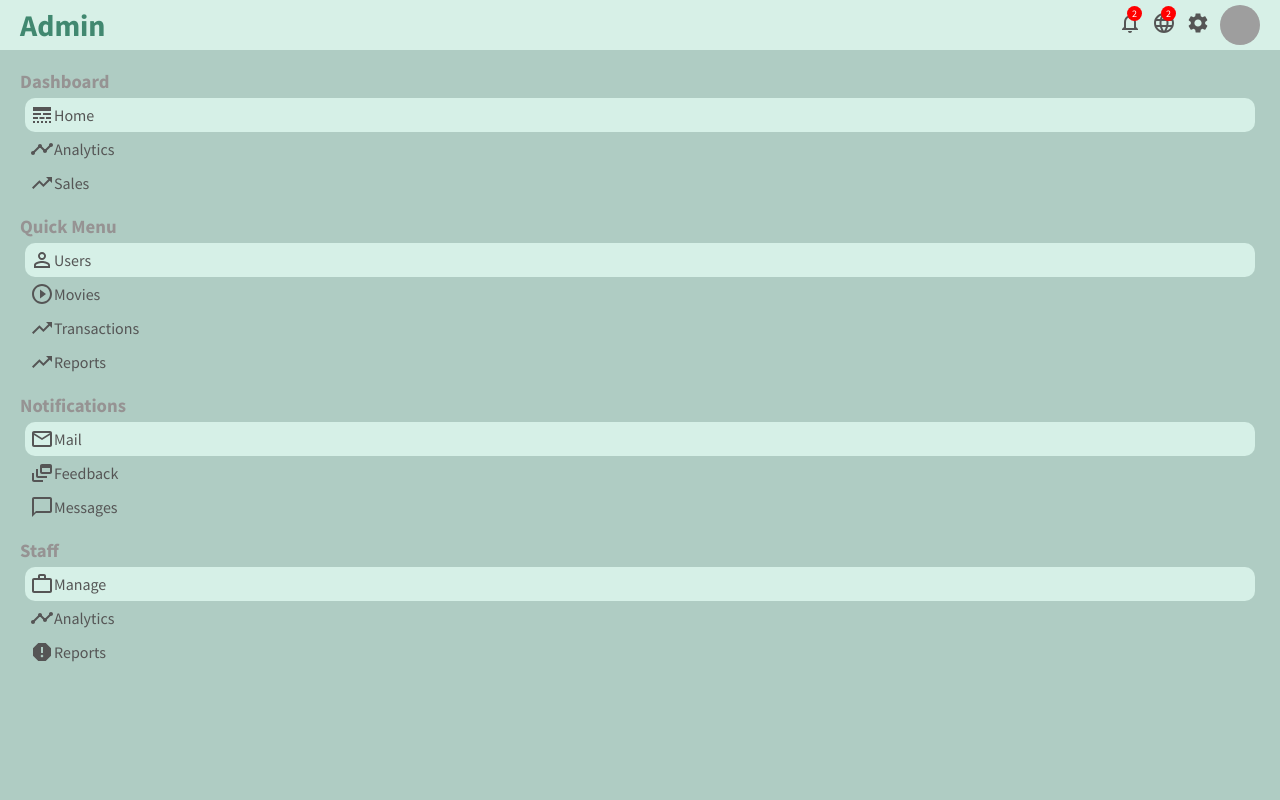
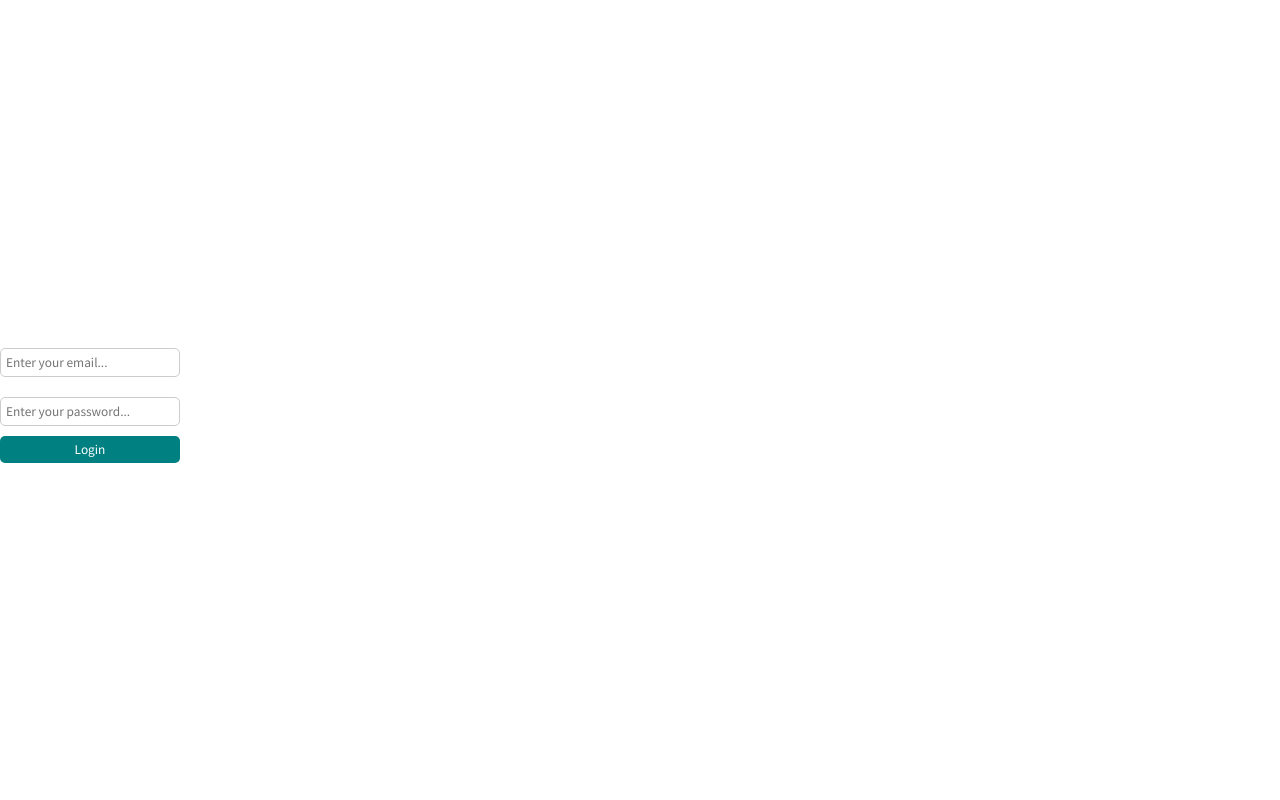
Before and after one commit to ShampaShaw/netfix-frontend-admin-dashboard, a React (Create React App) app: page /login in a window 1280 px wide. Shown: the top 800 px of the page. Built offline with nearby package versions, Linux system fonts and the light colour scheme; no server answers; grey boxes are pictures that could not be loaded.

Commit message:
Refactor routing and add login page

```diff
--- a/src/App.js
+++ b/src/App.js
@@ -1,4 +1,4 @@
-import { BrowserRouter as Router, Routes, Route, Navigate } from 'react-router-dom';
+import { BrowserRouter as Router, Routes, Route } from 'react-router-dom';
 import Sidebar from "./component/sidebar/Sidebar";
 import Topbar from "./component/topbar/Topbar";
 import './app.css'
@@ -9,25 +9,24 @@ import { NewUser } from './pages/newUser/NewUser';
 import ProductList from './pages/productList/ProductList';
 import { Product } from './pages/product/Product';
 import { NewProduct } from './pages/newProduct/NewProduct';
-import { useState } from 'react';
-import { useEffect } from 'react';
-import axios from 'axios'
-
+import { Login } from './pages/login/Login';
 
 function App() {
-
-
   return (
     <Router>
-        <Topbar/>
+    <Routes>
+    <Route path='/login' element={<Login />} />
+    </Routes>
+      <Topbar /> {/* Place Topbar outside Routes */}
       <div className="container">
-          <Sidebar/>
+        <Sidebar />
         <Routes>
+
           <Route path='/' element={<Home />} />
           <Route path='/users' element={<UserList />} />
           <Route path='/user/:userID' element={<User />} />
           <Route path='/newUser' element={<NewUser />} />
-            <Route path='/products' element={<ProductList />} />
+          <Route path='/movies' element={<ProductList />} />
           <Route path='/product/:productId' element={<Product />} />
           <Route path='/newProduct' element={<NewProduct />} />
         </Routes>
--- a/src/component/sidebar/Sidebar.jsx
+++ b/src/component/sidebar/Sidebar.jsx
@@ -50,9 +50,9 @@ const Sidebar = () => {
               Users
               </li>
             </Link>
-            <Link to='/products' className='link'>
+            <Link to='/movies' className='link'>
               <li className='sidebarListItem'>
-                <PlayCircleOutline className='sidebarIcon'/>
+              <PlayCircleOutline className='sidebarIcon'/>
                 Movies
               </li>
             </Link>
--- /dev/null
+++ b/src/context/authContext/AuthAction.js
@@ -0,0 +1,12 @@
+export const loginStart = () => ({  //After login button they can call loginStart function
+    type: "LOGIN_START"         // The loginStart function returns an object with a type property set to "LOGIN_START".
+});
+
+export const loginSuccess = (user) => ({    // The loginSuccess function takes in a user as an argument and returns an object with a type property set to "LOGIN_SUCCESS" and a payload property set to the user.
+    type: "LOGIN_SUCCESS",
+    payload: user,
+})
+
+export const loginFailure = () => ({        // The loginFailure function returns an object with a type property set to "LOGIN_FAILURE".
+    type: "LOGIN_FAILURE",                  // The loginFailure function does not take in any arguments.
+})
--- /dev/null
+++ b/src/context/authContext/AuthContext.js
@@ -0,0 +1,27 @@
+import AuthReducer from "./AuthReducer";
+import { createContext, useReducer } from "react";
+
+const INITIAL_STATE = {         // The INITIAL_STATE object contains the initial state of the context, which includes the user property set to null, the isFetching property set to false, and the error property set to false.
+    user: null,
+    isFetching: false,
+    error: false,
+    };
+
+export const AuthContext = createContext(INITIAL_STATE);    // The AuthContext object is created using the createContext() function from React, and the initial state is passed as an argument.
+
+export const AuthContextProvider = ({ children }) => {       // The AuthContextProvider component takes in a children prop and returns the AuthContext.Provider component with the value prop set to the result of the useReducer() hook, which takes in the AuthReducer function and the INITIAL_STATE object as arguments.
+    const [state, dispatch] = useReducer(AuthReducer, INITIAL_STATE);
+
+    return (        // The component returns the AuthContext.Provider component with the value prop set to an object containing the state and dispatch properties, and the children as its children.
+        <AuthContext.Provider
+            value={{
+                user: state.user,
+                isFetching: state.isFetching,
+                error: state.error,
+                dispatch,
+            }}
+        >
+            {children}
+        </AuthContext.Provider>
+    );
+}
--- /dev/null
+++ b/src/context/authContext/AuthReducer.js
@@ -0,0 +1,26 @@
+const AuthReducer = (state, action) => {
+  switch (action.type) {             // The function takes in a state and an action as arguments and uses a switch statement to determine which action to take based on the action type.
+    case "LOGIN_START":              // If the action type is "LOGIN_START", the function returns a new state object with the user property set to null, the isFetching property set to true, and the error property set to false.
+      return {
+        user: null,
+        isFetching: true,
+        error: false,
+      };
+    case "LOGIN_SUCCESS":       // If the action type is "LOGIN_SUCCESS", the function returns a new state object with the user property set to the action payload, the isFetching property set to false, and the error property set to false.
+        return {
+            user: action.payload,
+            isFetching: false,
+            error: false,
+        };
+    case "LOGIN_FAILURE":       // If the action type is "LOGIN_FAILURE", the function returns a new state object with the user property set to null, the isFetching property set to false, and the error property set to true.
+        return {
+            user: null,
+            isFetching: false,
+            error: true,
+        };
+    default:
+        return { ...state };            // If the action type does not match any of the cases, the function returns the current state.
+    }
+}
+
+export default AuthReducer;
--- /dev/null
+++ b/src/context/authContext/apiCalls.js
@@ -0,0 +1,13 @@
+import axios from 'axios'
+import { loginFailure,loginStart,loginSuccess } from './AuthAction'
+const server = process.env.REACT_APP_SERVER_URL || 'http://localhost:5000/api/'
+
+export const login = async (userCredentials, dispatch) => {
+    dispatch(loginStart())
+    try {
+        const res = await axios.post(`${server}auth/login`, userCredentials)
+        dispatch(loginSuccess(res.data))
+    } catch (err) {
+        dispatch(loginFailure())
+    }
+}  // The loginCall function takes in userCredentials and dispatch as arguments and calls the dispatch function with an object containing a type property set to "LOGIN_START". The function then uses a try...catch block to make a POST request to the /auth/login endpoint with the userCredentials as the request body. If the request is successful, the function calls the dispatch function with an object containing a type property set to "LOGIN_SUCCESS" and a payload property set to the response data. If the request fails, the function calls the dispatch function with an object containing a type property set to "LOGIN_FAILURE" and a payload property set to the error.
--- a/src/index.js
+++ b/src/index.js
@@ -1,10 +1,13 @@
 import React from "react";
 import ReactDOM from "react-dom/client";
 import App from "./App";
+import { AuthContextProvider } from "./context/authContext/AuthContext";
 
 const root = ReactDOM.createRoot(document.getElementById("root"));
 root.render(
   <React.StrictMode>
-    <App />
+    <AuthContextProvider>
+      <App />
+    </AuthContextProvider>
   </React.StrictMode>
 );
--- /dev/null
+++ b/src/pages/login/Login.jsx
@@ -0,0 +1,35 @@
+import React, { useContext, useState } from "react";
+import { login } from "../../context/authContext/apiCalls";
+import { AuthContext } from "../../context/authContext/AuthContext";
+import "./login.css";
+
+export const Login = () => {
+    const [email, setEmail] = useState('');  // The email and password state variables are created using the useState() hook, and their initial values are set to an empty string.
+    const [password, setPassword] = useState('');
+    const { isFetching, dispatch } = useContext(AuthContext);  // The isFetching and dispatch properties are extracted from the context using the useContext() hook, and the AuthContext object is passed as an argument.
+
+    const handleLogin = (e) => {
+        e.preventDefault();  // The handleLogin() function takes in an event as an argument and calls the preventDefault() method on the event to prevent the default form submission behavior.
+        login({ email, password }, dispatch);  // The login() function is called with an object containing the email and password as the first argument and the dispatch function as the second argument.
+    };
+
+    return (
+        <div className='login'>
+            <form className='loginForm'>
+                <input
+                    type='text'
+                    placeholder='Enter your email...'
+                    className='loginInput'
+                    onChange={(e) => setEmail(e.target.value)}
+                />  {/* The input elements for the email and password are created with the type set to "text" and "password", respectively. The placeholder attribute is set to "Enter your email..." and "Enter your password...", respectively. The className attribute is set to "loginInput". The onChange attribute is set to a function that takes in an event as an argument and calls the setEmail() and setPassword() functions with the event target value as the argument. */}
+                <input
+                    type='password'
+                    placeholder='Enter your password...'
+                    className='loginInput'
+                    onChange={(e) => setPassword(e.target.value)}
+                />
+                <button className='loginButton' onClick={handleLogin} disabled={isFetching}>Login</button>
+            </form>
+        </div>
+    );
+};
--- /dev/null
+++ b/src/pages/login/login.css
@@ -0,0 +1,28 @@
+.login{
+    width: 100%;
+    height: 100vh;
+    display: flex;
+    align-items: center;
+    align-content: center;
+}
+
+.loginForm{
+    display: flex;
+    flex-direction: column;
+}
+
+.loginInput{
+    margin: 10px 0;
+    padding: 5px;
+    border: 1px solid #ccc;
+    border-radius: 5px;
+}
+
+.loginButton{
+    padding: 5px;
+    border: none;
+    border-radius: 5px;
+    background-color: teal;
+    color: #fff;
+    cursor: pointer;
+}
```
Lines whose indentation alone changed are shown as unchanged.
